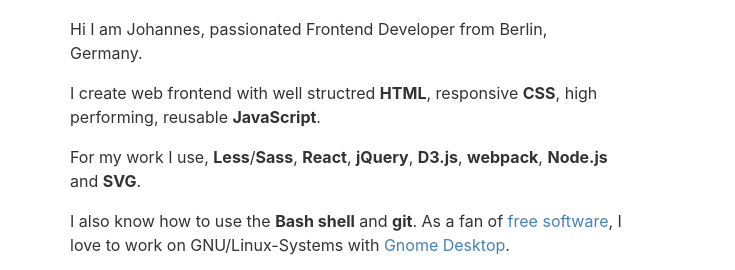
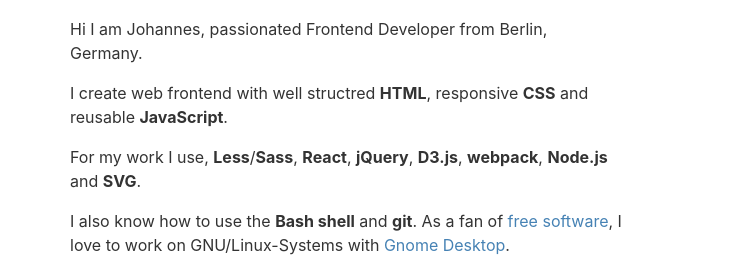
Before and after one commit to jzilg/jzilg.github.io, a website: page index.html in a window 1280 px wide. Shown: the part 222-492 px from the top of the page, 0-735 px from the left. Drawn offline with Linux system fonts and the light colour scheme.

Commit message:
small text change for about

```diff
--- a/index.html
+++ b/index.html
@@ -44,7 +44,7 @@
                     </p>
                     <p>
                         I create web frontend with well structred <strong>HTML</strong>,
-                        responsive <strong>CSS</strong>, high performing, reusable <strong>JavaScript</strong>.
+                        responsive <strong>CSS</strong> and reusable <strong>JavaScript</strong>.
                     <p>
                         For my work I use, <strong>Less</strong>/<strong>Sass</strong>, <strong>React</strong>,
                         <strong>jQuery</strong>, <strong>D3.js</strong>, <strong>webpack</strong>, <strong>Node.js</strong>
```
